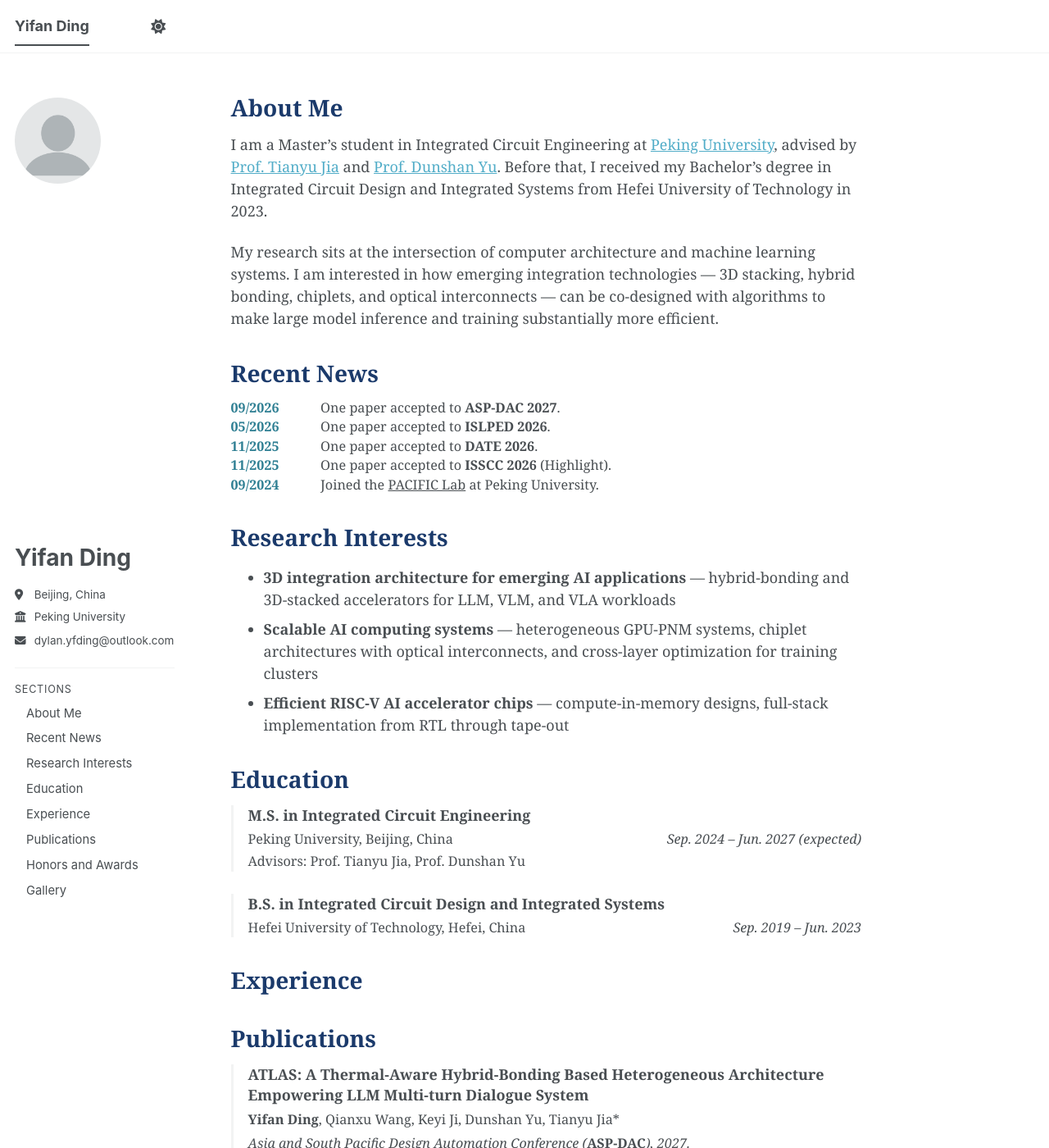
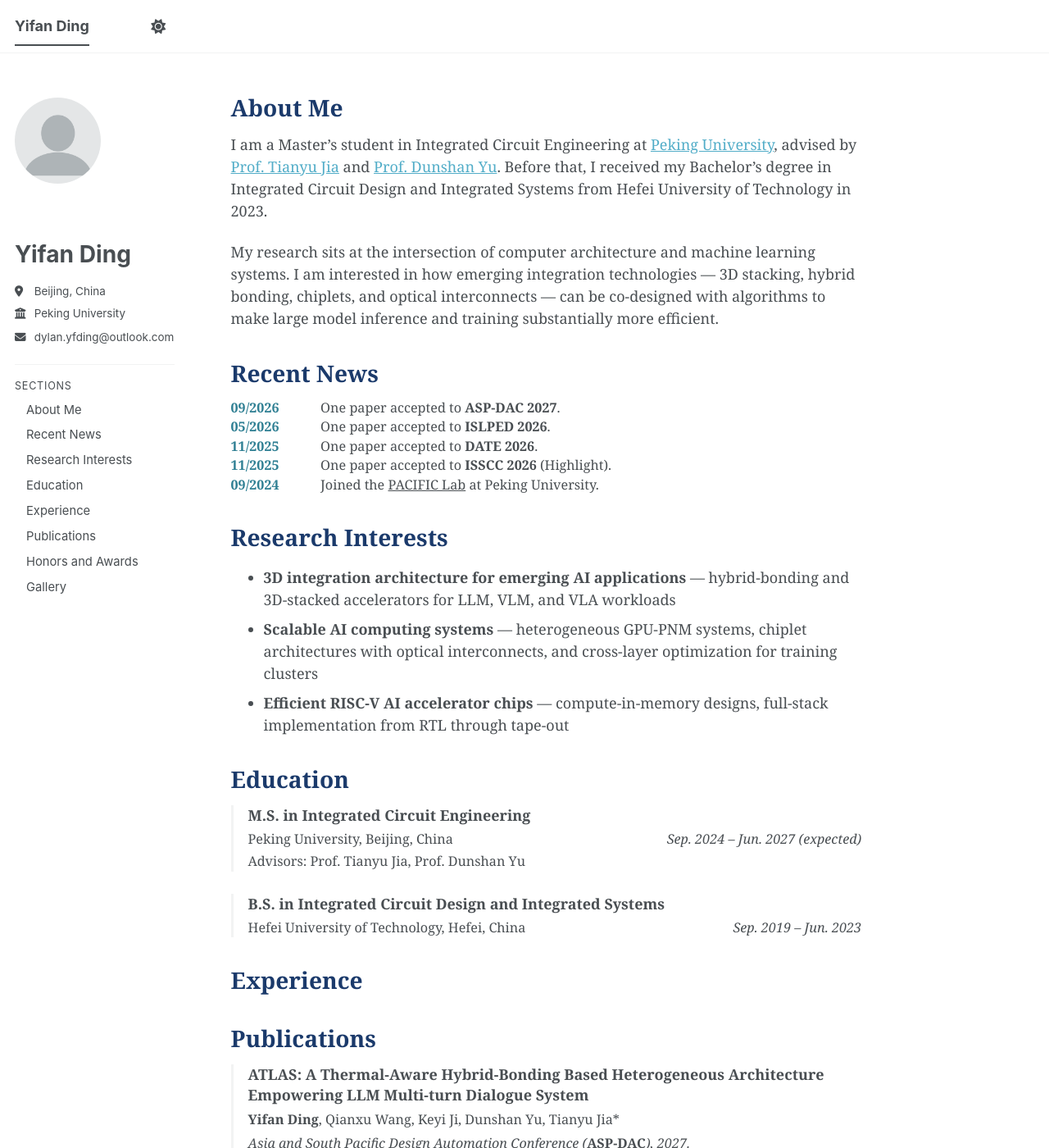
Before and after one commit to DylanDing54/DylanDing54.github.io, a Jekyll site: the page built from _pages/about.md, in a window 1280 px wide and 1400 px high. Shown: the whole window at 82% size. Built offline with Jekyll 4.4.1, drawn with Linux system fonts in a browser that asks for light colours; a style sheet for code colours, icons or effects is not loaded.

Commit message:
Bring the sidebar name back closer to the avatar
Co-Authored-By: Claude Opus 5 (1M context) <noreply@anthropic.com>

```diff
--- a/_sass/layout/_custom.scss
+++ b/_sass/layout/_custom.scss
@@ -300,7 +300,7 @@ img.author__avatar {
        first child (.author__name) has its own top margin, so an em value
        reads against an unexpected font size. */
     .author__content {
-        margin-top: 440px;
+        margin-top: 70px;
     }
 }
 
```
